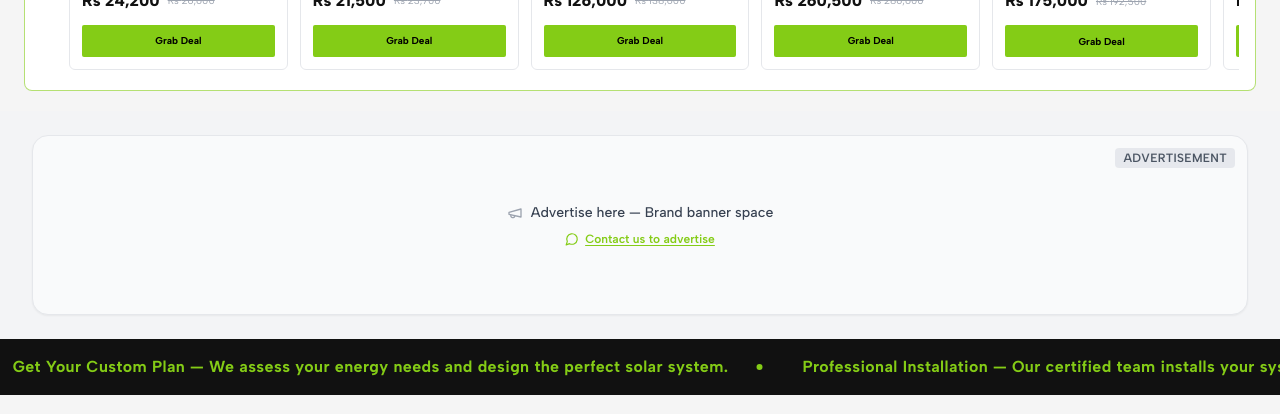
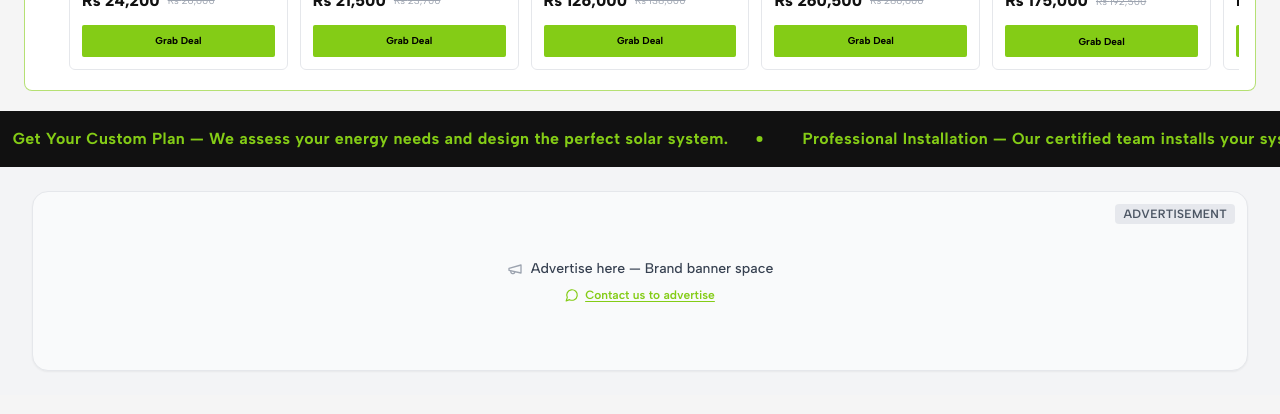
Before and after one commit to moizmalik13588/solamo-energy, a Next.js app: page /solamo-home in a window 1280 px wide. Shown: the part 1800-2214 px from the top of the page. Built offline with nearby package versions, Linux system fonts and the light colour scheme.

Commit message:
Homepage: move Flash Deals banner below the marquee strip

```diff
--- a/app/solamo-home/page.tsx
+++ b/app/solamo-home/page.tsx
@@ -22,8 +22,8 @@ export default function SolamoHomePage() {
       {/* Reminder 1: Between Hero and FlashDeals */}
       <BrandAdBanner video="/ads/banner-1.mp4.mp4" /> {/* Ad Slot 1 */}
       <SolamoFlashdeals /> {/* noon: Deals & Offers */}
-      <BrandAdBanner video="/ads/banner-2.mp4.mp4" /> {/* Ad Slot: After Flash Deals */}
       <SolamoMarquee /> {/* MarqueeSection */}
+      <BrandAdBanner video="/ads/banner-2.mp4.mp4" /> {/* Ad Slot: After Marquee */}
       {/* Real Product Sections */}
       <SolamoProductCarousel
         title="Batteries"
```
